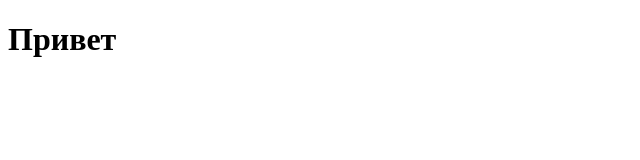
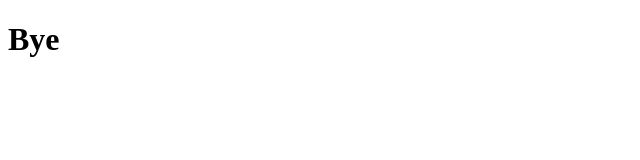
Before and after one commit to nikabavtuto/hello-world, a plain HTML site: page index.html in a window 1280 px wide. Shown: the whole page, without its empty margins (0-640 px from the left). Drawn offline with Linux system fonts and the light colour scheme.

Commit message:
Update index.html
Bye

```diff
--- a/index.html
+++ b/index.html
@@ -8,7 +8,7 @@
 </head>
 
 <body>
-  <h1> Привет </h1>
+  <h1> Bye </h1>
 </body>
 
 </html>
```
